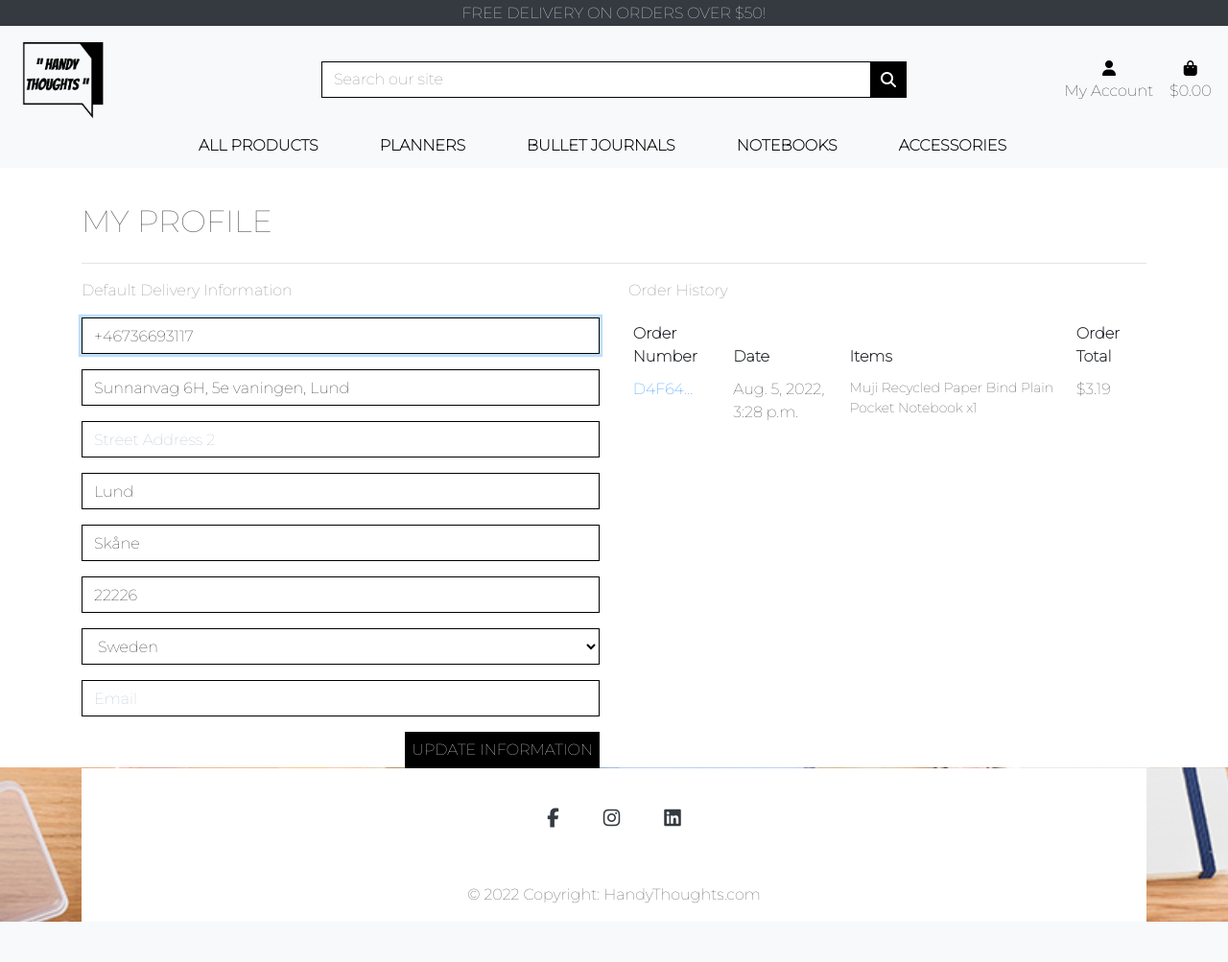
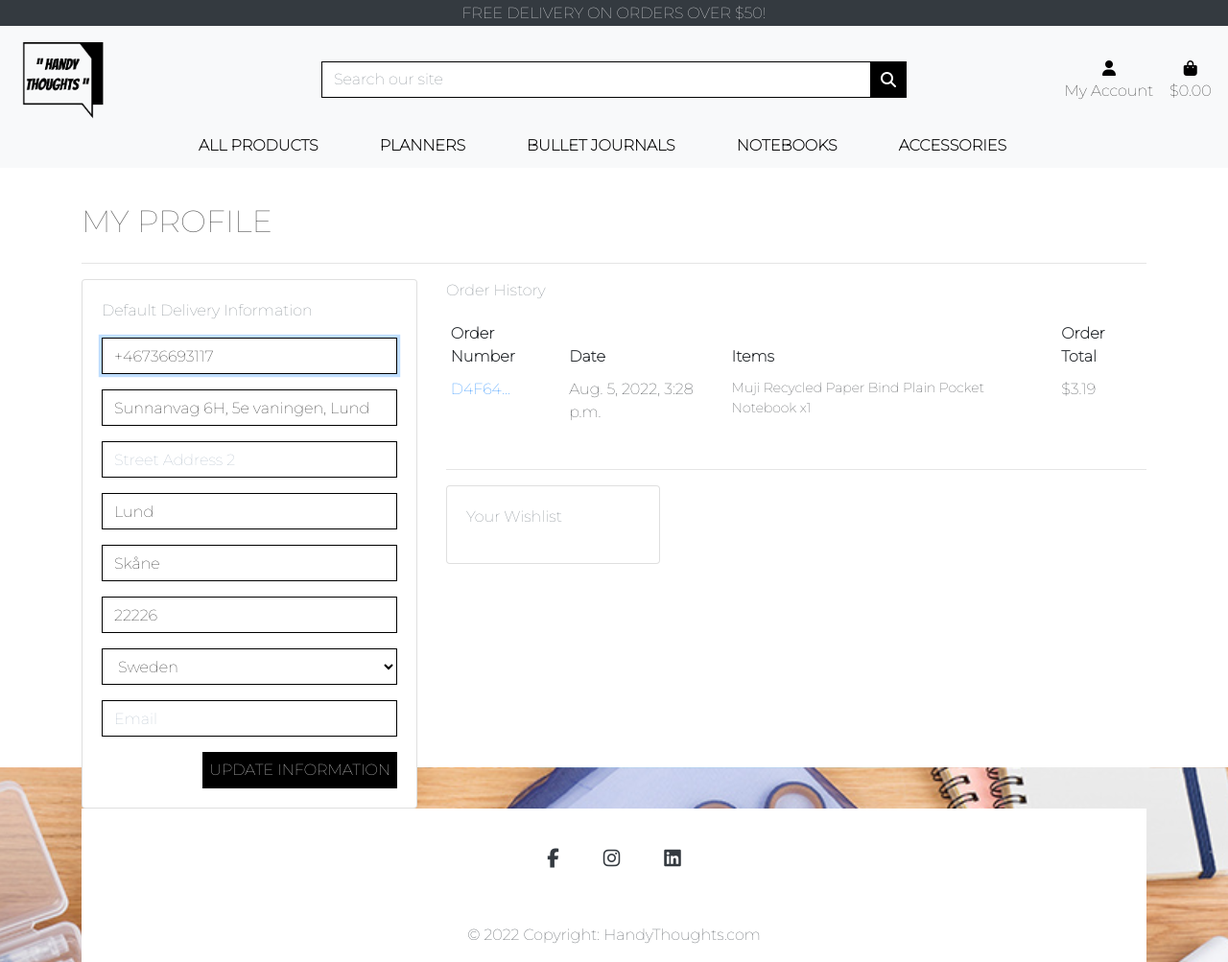
Before and after one commit to Carrie8348/handy-thoughts, a Django app: page /profile/ in a window 1280 px wide. Shown: the whole page at 96% size. Before the commit the page ends 961 px from the top, so only its background shows below. Run offline with Django 3.2, Linux system fonts and the light colour scheme; a user stored in the database is signed in; data comes from the database, SQL or seed files in the repository; both versions use the stored data as it was after the commit; some libraries are stand-ins or nearby versions.

Commit message:
Started front end wishlist design

```diff
--- a/profiles/static/profiles/css/profile.css
+++ b/profiles/static/profiles/css/profile.css
@@ -19,3 +19,7 @@
 #id_default_country option:first-child {
     color: #aab7c4;
 }
+
+.wishlist {
+    float: right;
+}
--- a/profiles/templates/profiles/profile.html
+++ b/profiles/templates/profiles/profile.html
@@ -22,8 +22,11 @@
             <hr>
         </div>
     </div>
+    <!-- Delivery Info-->
     <div class="row">
-        <div class="col-12 col-lg-6">
+        <div class="col-12 col-lg-4">
+            <div class="card">
+                <div class="card-body">
                     <p class="text-muted">Default Delivery Information</p>
                     <form class="mt-3" action="{% url 'profile' %}" method="POST" id="profile-update-form">
                         {% csrf_token %}
@@ -31,7 +34,11 @@
                         <button class="btn btn-black rounded-0 text-uppercase float-right">Update Information</button>
                     </form>
                 </div>
-        <div class="col-12 col-lg-6">
+            </div>
+        </div>
+
+        <!-- Order History -->
+        <div class="col-12 col-lg-8">
             <p class="text-muted">Order History</p>
             <div class="order-history table-responsive">
                 <table class="table table-sm table-borderless">
@@ -47,7 +54,8 @@
                         {% for order in orders %}
                                 <tr>
                                     <td>
-                                <a href="{% url 'order_history' order.order_number %}" title="{{ order.order_number }}">
+                                        <a href="{% url 'order_history' order.order_number %}"
+                                        title="{{ order.order_number }}">
                                             {{ order.order_number|truncatechars:6 }}
                                         </a>
                                     </td>
@@ -56,7 +64,9 @@
                                         <ul class="list-unstyled">
                                             {% for item in order.lineitems.all %}
                                                 <li class="small">
-                                        {{ item.product.name }} x{{ item.quantity }}
+                                                    {% if item.product.has_sizes %}
+                                                        Size {{ item.product.size|upper }}
+                                                    {% endif %}{{ item.product.name }} x{{ item.quantity }}
                                                 </li>
                                             {% endfor %}
                                         </ul>
@@ -67,8 +77,25 @@
                     </tbody>
                 </table>
             </div>
+            <hr>
+            <div class="row">
+                <div class="col-12 col-lg-4">
+                    <div class="card">
+                        <div class="card-body">
+                            <p class="text-muted">Your Wishlist</p>
                         </div>
                     </div>
+                </div>
+
+
+
+            </div>
+        </div>
+
+
+
+    </div>
+
     {% endblock %}
 
     {% block postloadjs %}
--- a/profiles/views.py
+++ b/profiles/views.py
@@ -5,6 +5,7 @@ from .models import UserProfile
 from .forms import UserProfileForm
 
 from checkout.models import Order
+
 
 @login_required
 def profile(request):
```
Also changed, not shown: db.sqlite3. Lines whose indentation alone changed are shown as unchanged.
